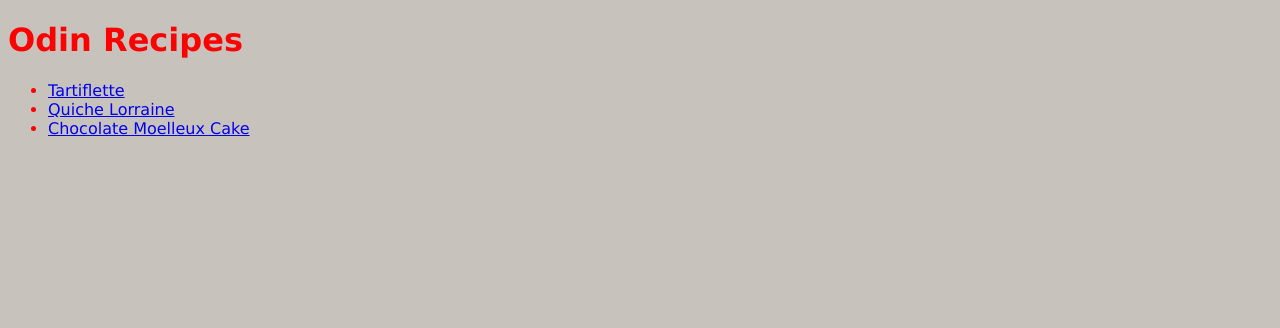
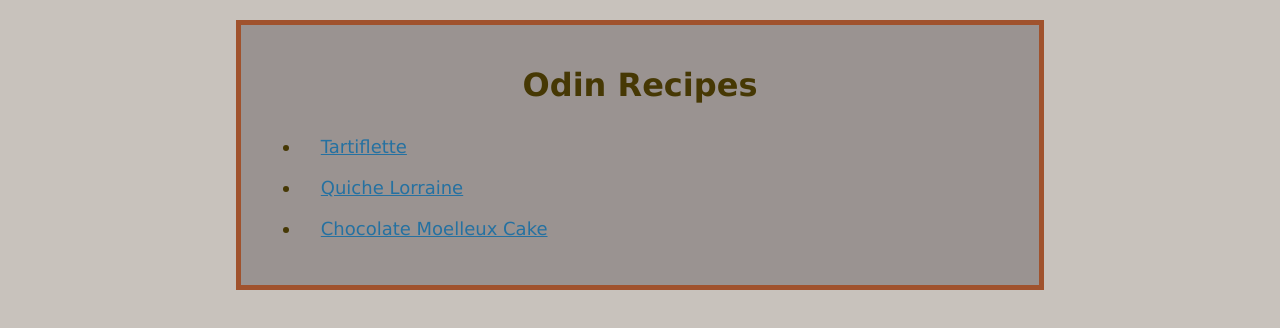
Before and after one commit to Indigoverde/odin-recipes, a plain HTML site: page index.html in a window 1280 px wide. Drawn offline with Linux system fonts and the light colour scheme.

Commit message:
add style to index

```diff
--- a/index.html
+++ b/index.html
@@ -8,7 +8,7 @@
 </head>
 <body>
     <div class="index"><h1>Odin Recipes</h1>
-        <ul>
+        <ul class="liste">
             <li><a href="./recipes/tartiflette.html">Tartiflette</a></li>
             <li><a href="./recipes/quiche.html">Quiche Lorraine</a></li>
             <li><a href="./recipes/moelleux.html">Chocolate Moelleux Cake</a></li>
--- a/style.css
+++ b/style.css
@@ -4,6 +4,36 @@
 }
 
 .index {
-color: red;
+color: #463804;
+width: 60%;
+padding: 20px;
+border: 5px solid sienna;
+margin : 20px auto;
+background-color: #9a9391;
+}
 
+.index h1 {
+    background-color: #9a9391;
+    text-align: center;
 }
+
+.index ul {
+ background-color: #9a9391;
+}
+
+.index li,
+a
+{
+width: 100%;
+padding: 10px;
+background-color: #9a9391;
+}
+
+li {
+    width: 100%;
+    font-size: 18px;
+}
+
+a{
+    color: rgb(37, 113, 161);
+}
```
